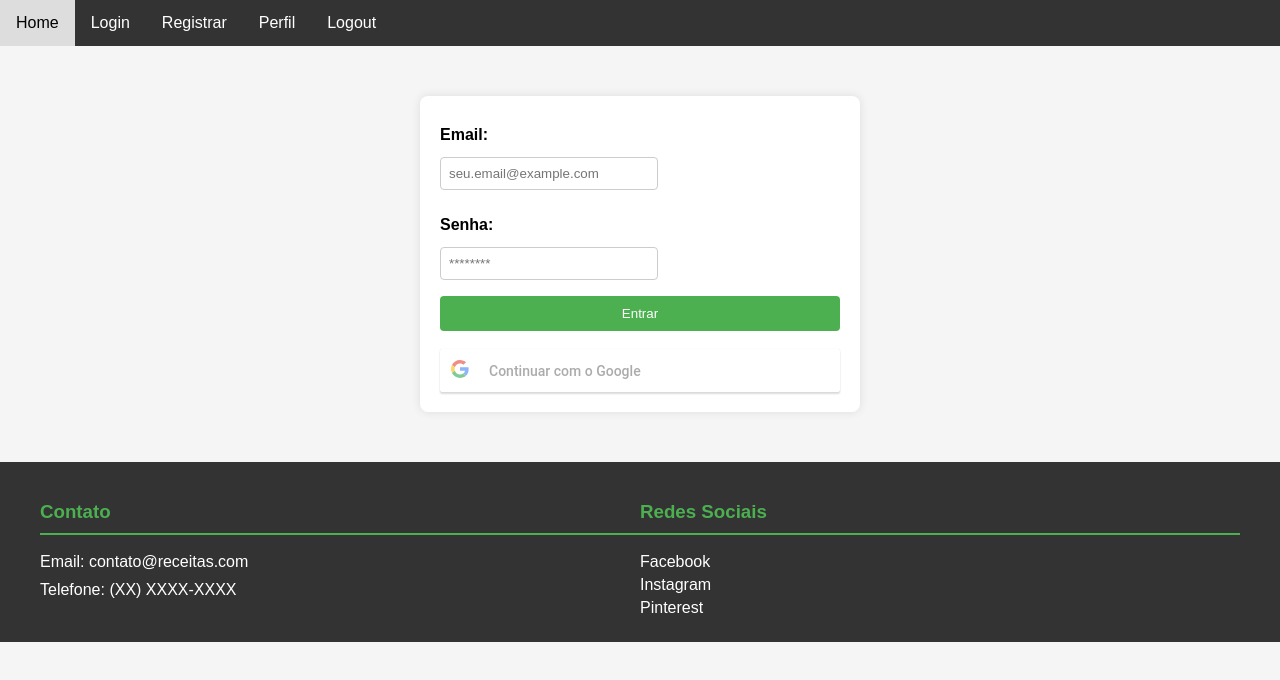
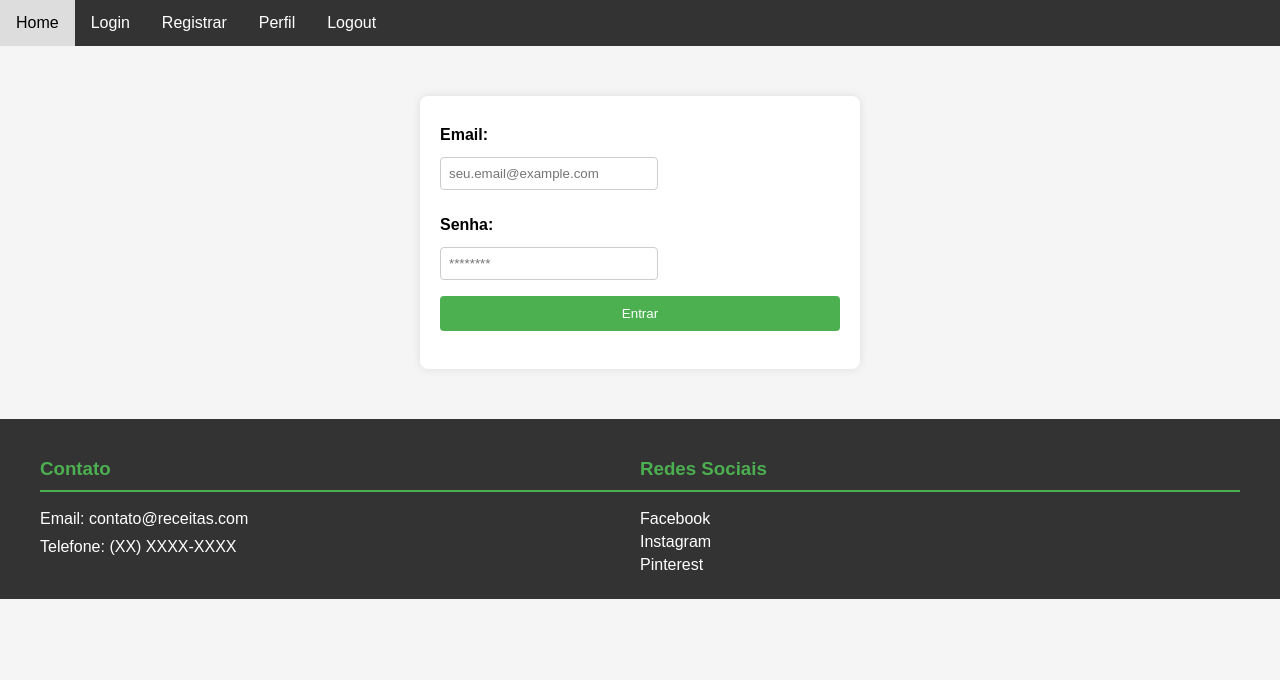
Before and after one commit to capgm/portifolio-receita-frontend-react, a React (Create React App) app: page /signin in a window 1280 px wide. Shown: the top 680 px of the page. Built offline with nearby package versions, Linux system fonts and the light colour scheme.

Commit message:
Remoção do google autenticador

```diff
--- a/package.json
+++ b/package.json
@@ -9,9 +9,8 @@
     "axios": "^1.6.7",
     "react": "^18.2.0",
     "react-dom": "^18.2.0",
-    "react-google-login": "^5.2.2",
     "react-router-dom": "^6.21.3",
-    "react-scripts": "5.0.1",
+    "react-scripts": "^5.0.1",
     "react-toastify": "^10.0.4",
     "web-vitals": "^2.1.4"
   },
--- a/src/pages/SignIn/index.js
+++ b/src/pages/SignIn/index.js
@@ -1,7 +1,6 @@
 import { useState } from "react";
 import { useNavigate } from "react-router-dom";
 import axios from "axios";
-import GoogleLogin from "react-google-login";
 import "./signin.css";
 import { toast } from "react-toastify";
 
@@ -92,13 +91,6 @@ export default function SignIn() {
           Entrar
         </button>
         <br/>
-        <GoogleLogin
-          clientId="723612424564-oh5q10rruh7eldiri4jdh2chs49s0c26.apps.googleusercontent.com"
-          buttonText="Continuar com o Google"
-          onSuccess={resposeGoogle}
-          onFailure={resposeGoogleFailure}
-          cookiePolicy={'single_host_origin'}
-        />
       </form>
     </div>
   );
--- a/src/pages/SignUp/index.js
+++ b/src/pages/SignUp/index.js
@@ -1,5 +1,4 @@
 import { useState } from "react";
-import GoogleLogin from "react-google-login";
 import axios from "axios";
 
 export default function SignUp() {
@@ -103,12 +102,6 @@ export default function SignUp() {
           />
 
           <button onClick={(e) => registrar(e)}>Registar</button>
-          <GoogleLogin
-            clientId="723612424564-oh5q10rruh7eldiri4jdh2chs49s0c26.apps.googleusercontent.com"
-            buttonText="Registar com o Google"
-            onSuccess={resposeGoogle}
-            onFailure={failure}
-          />
         </form>
       </div>
     </>
```
Also changed, not shown: 1 other file (tests, documents, lock files or other folders).
